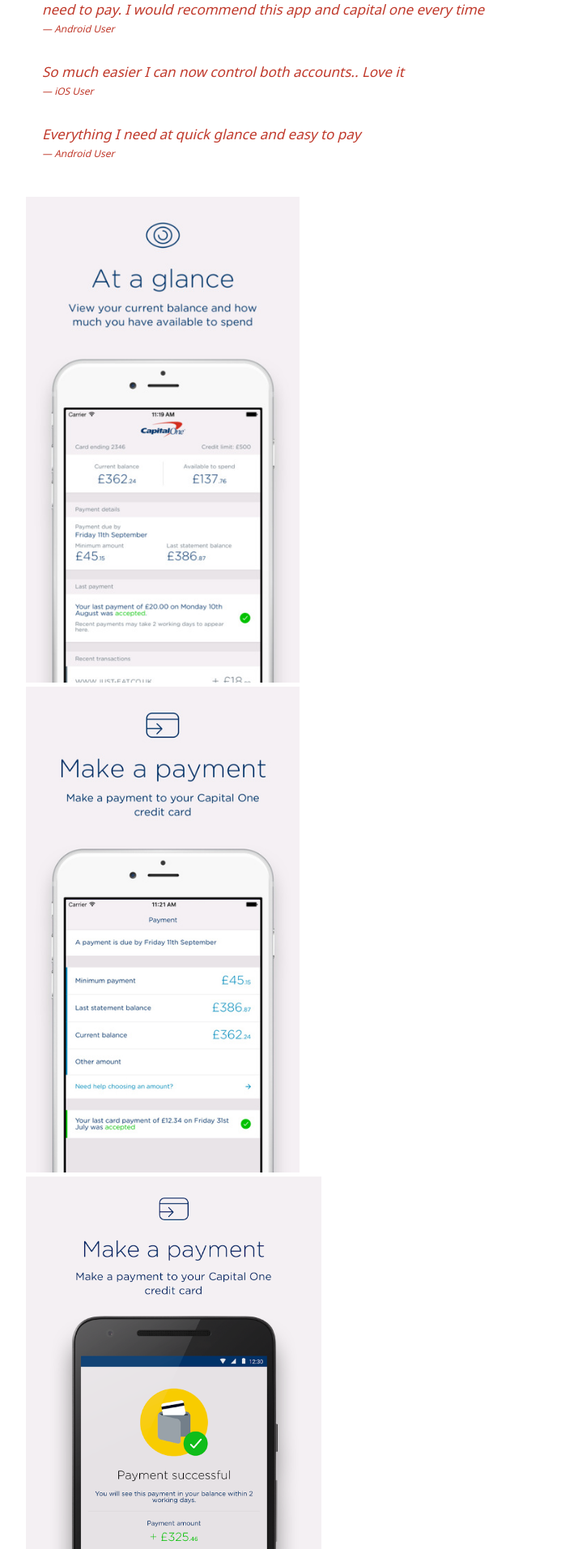
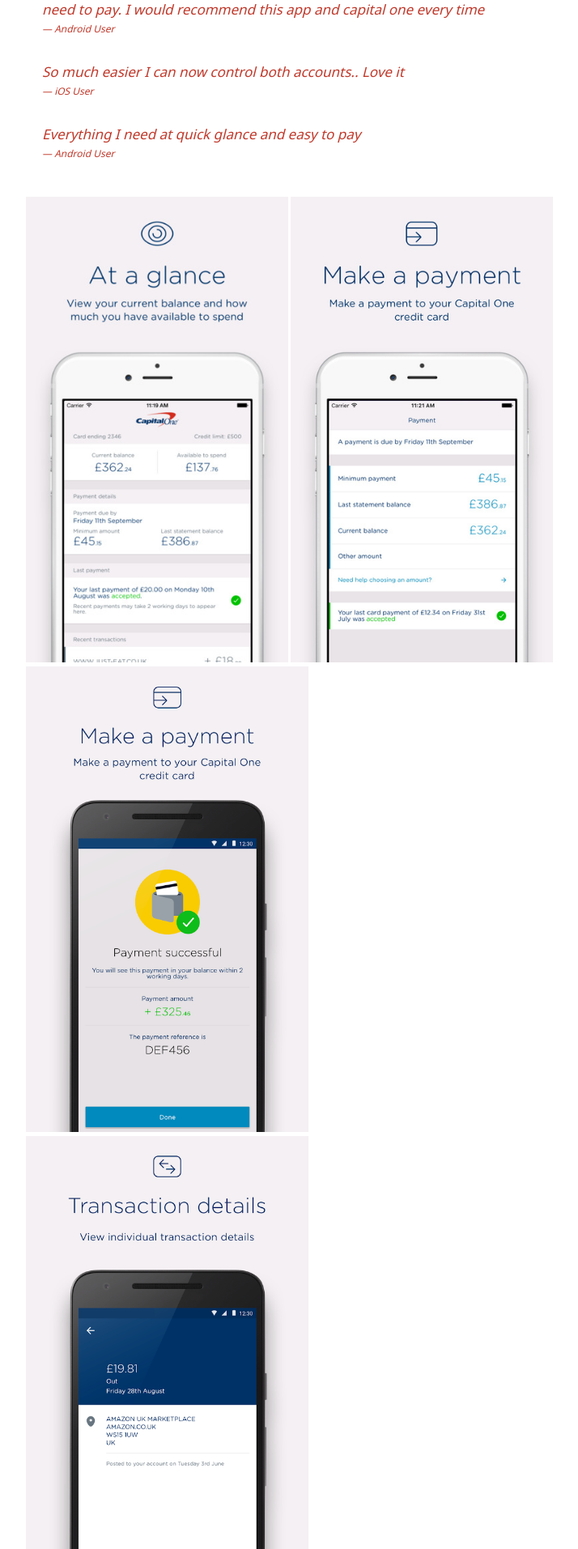
Before and after one commit to syeef/syeefkarim-2016-v0, a Jekyll site: the page built from portfolio/capitalone.md, in a window 1280 px wide. Shown: the part 962-2875 px from the top of the page at 81% size, without its empty margins (279-993 px from the left). Built offline with Jekyll 4.4.1, drawn with Linux system fonts in a browser that asks for light colours.

Commit message:
update capital one page

```diff
--- a/portfolio/capitalone.md
+++ b/portfolio/capitalone.md
@@ -30,11 +30,11 @@ Create a mobile app to allow customers to easily service their accounts, receive
 >Everything I need at quick glance and easy to pay <cite>Android User</cite>
 
 <br>
-<img src="/images/posts/capitalone/iOSAAG.png" height="600px">
-<img src="/images/posts/capitalone/iOSPayment.png" height="600px">
+<img src="/images/posts/capitalone/iOSAAG.png" height="575px">
+<img src="/images/posts/capitalone/iOSPayment.png" height="575px">
 <br>
-<img src="/images/posts/capitalone/AnroidSuccessfulPayment.png" height="600px">
-<img src="/images/posts/capitalone/AndroidTransactionDetails.png" height="600px">
+<img src="/images/posts/capitalone/AnroidSuccessfulPayment.png" height="575px">
+<img src="/images/posts/capitalone/AndroidTransactionDetails.png" height="575px">
 
 **My Design Process**
 • Understand the inital purpose of the feature
```
